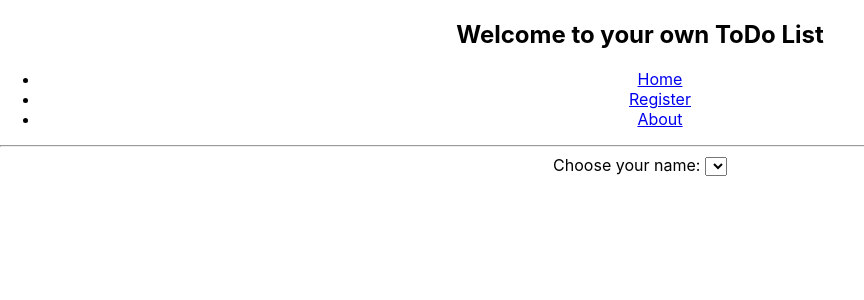
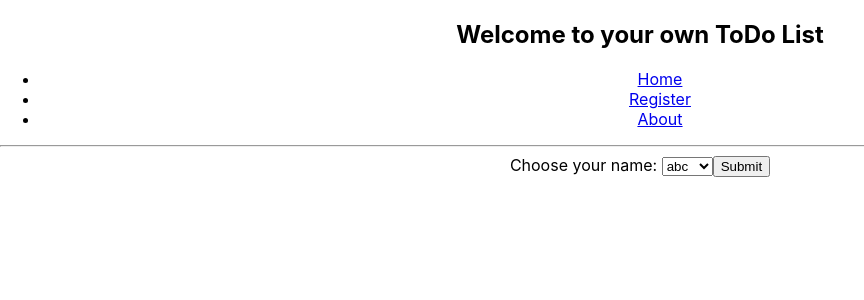
Before and after one commit to swastiksahoo153/toDo-React, a React (Create React App) app: page / in a window 1280 px wide. Shown: the top 300 px of the page, without its empty margins (0-864 px from the left). Built offline with nearby package versions, Linux system fonts and the light colour scheme.

Commit message:
working till adding user

```diff
--- a/src/userTodoList/Home.js
+++ b/src/userTodoList/Home.js
@@ -1,27 +1,32 @@
-import React, { Component } from 'react';
+import React, { Component,createRef } from 'react';
 
 class Home extends Component {
 
     constructor(props) {
         super(props)
-
+        this.inputRef=createRef();
         this.state = {
 
         }
     }
 
+    getInfo(e){
+        e.preventDefault()
+        // console.log(this.inputRef.current.value)
+    }
+
   render() {
-    // var displayList=this.props.users.map(user=><option key={user.key} value={user.text}>{user.text}</option>)
-    console.log(this.props)
-    var selectedUser
+    var displayList=this.props.users.map(user=><option key={user.key} value={user.text}>{user.text}</option>)
+    // console.log(this.props)
     return (
         <div>
-            <label >Choose your name: </label>
-            <select name="username" id="username">
-                {/* {displayList} */}
-            </select>
-            {/* {selectedUser= document.getElementById("username").value} */}
-            {/* {console.log(document.getElementById("username"))}  */}
+            <form onSubmit={(e)=>this.getInfo(e)}>
+                <label >Choose your name: </label>
+                <select ref={this.inputRef} name="username" id="username">
+                    {displayList}
+                </select>
+                <button>Submit</button>
+            </form>
         </div>
     );
   }
--- a/src/userTodoList/index.js
+++ b/src/userTodoList/index.js
@@ -27,12 +27,12 @@ class index extends Component {
 
     updateUser(newUser){
         this.setState( prevState => {
-          console.log("prevstate    ",prevState)
+          // console.log("prevstate    ",prevState)
             return{
-                users:prevState.users.push(newUser)
+                users:prevState.users.concat(newUser)
             }
         },
-        console.log("newstate    ",this.state.users)
+        // ()=>console.log("newstate    ",this.state.users)
         )
     }
 
```
